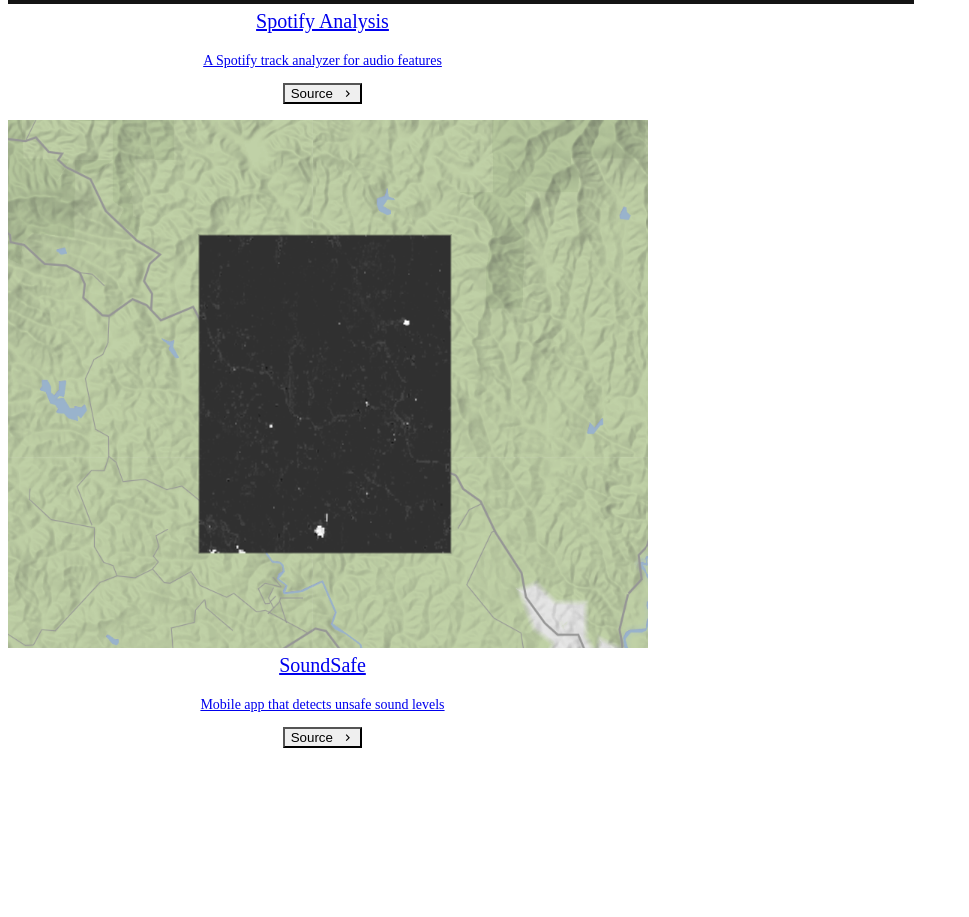
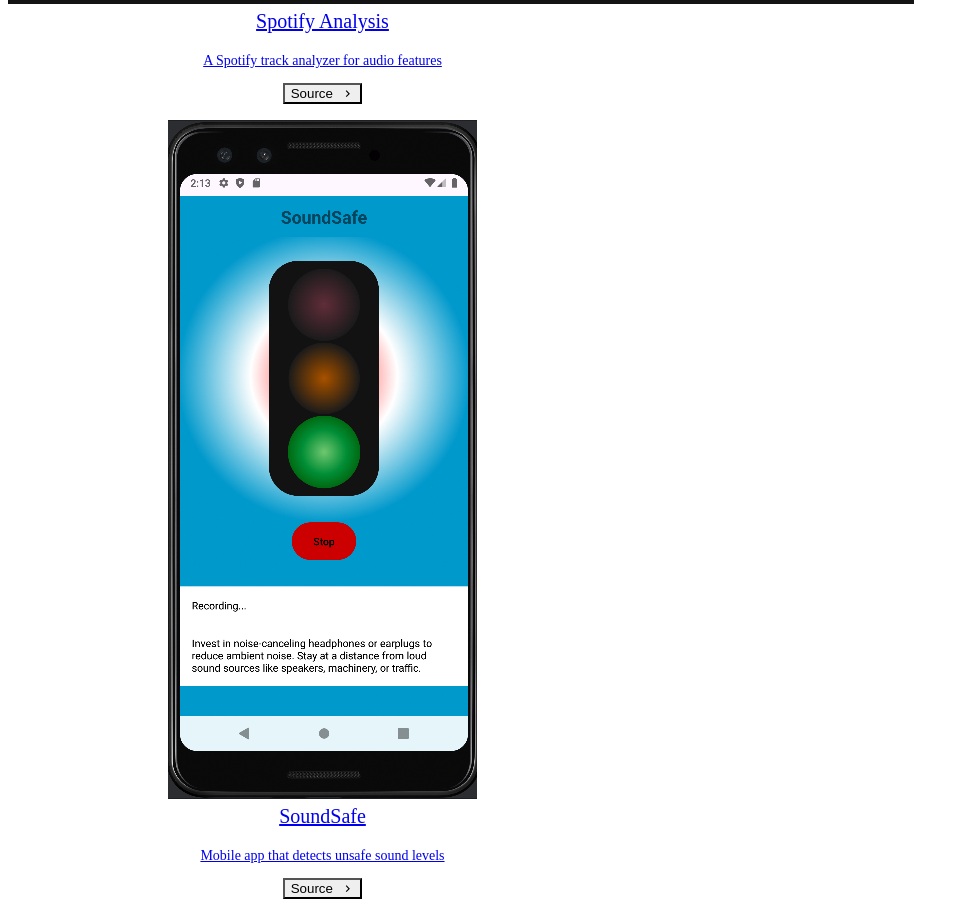
Before and after one commit to Dorothyhung/portfolio, a Next.js app: page /projects in a window 1280 px wide. Shown: the part 800-1717 px from the top of the page, without its empty margins (0-969 px from the left). Before the commit the page ends 1566 px from the top, so only its background shows below. Built offline with nearby package versions, Linux system fonts and the light colour scheme.

Commit message:
Add more projects

```diff
--- a/pages/projects.js
+++ b/pages/projects.js
@@ -5,6 +5,7 @@
 
 import thumbSpotifyAnalysis from '../public/images/projects/spotify_thumbnail.png'
 import thumbImpervious from '../public/images/projects/impervious_thumbnail.png'
+import thumbSoundSafe from '../public/images/projects/soundsafe_thumbnail.png'
 
 const Projects = () => {
   return (
@@ -60,7 +61,7 @@
           <WorkGridItem
             id="soundsafe"
             title="SoundSafe"
-            thumbnail={thumbImpervious}
+            thumbnail={thumbSoundSafe}
             link="https://github.com/Dorothyhung/SoundSafeV1"
             newtab={true}
           >
```
Also changed, not shown: public/images/projects/soundsafe_thumbnail.png (added).
